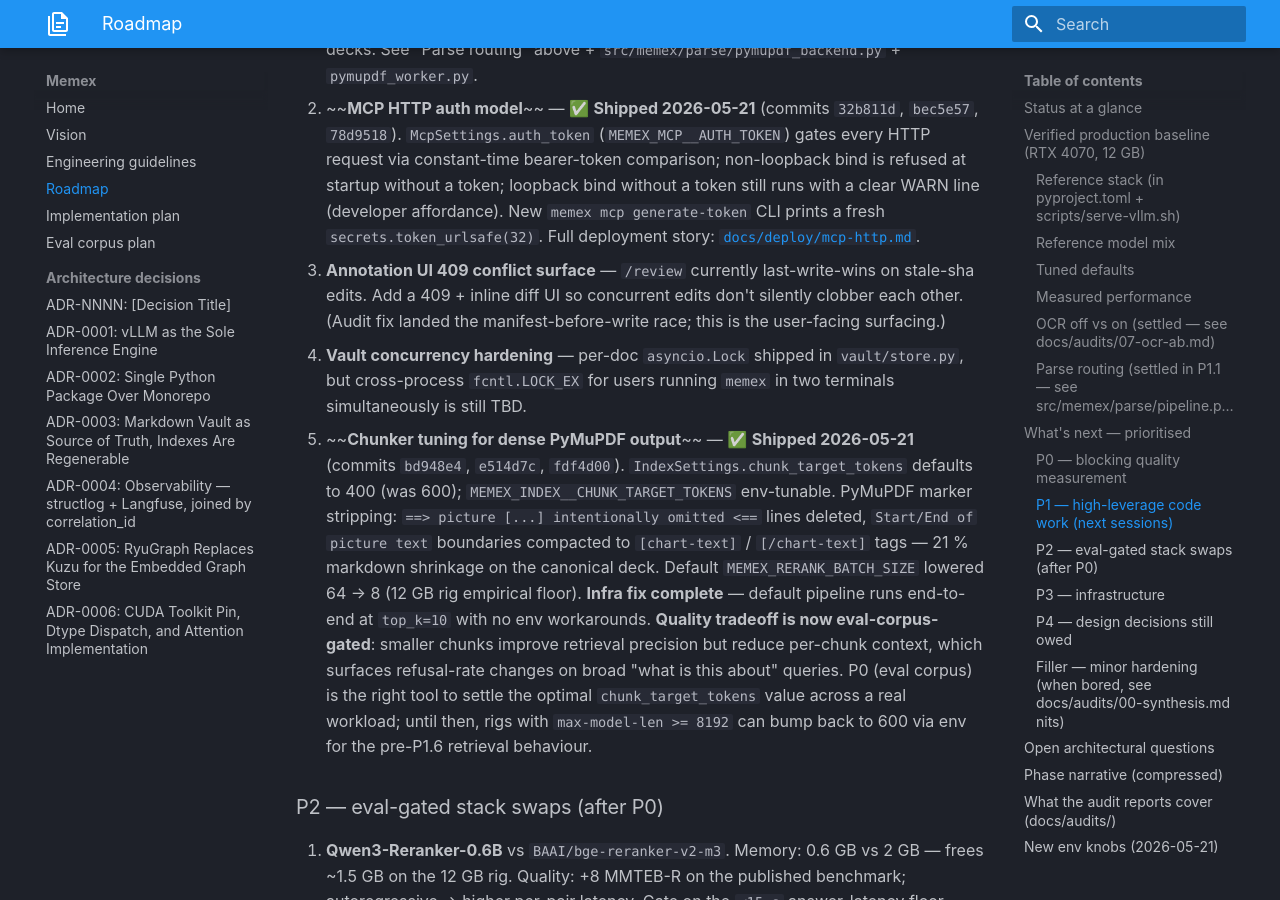
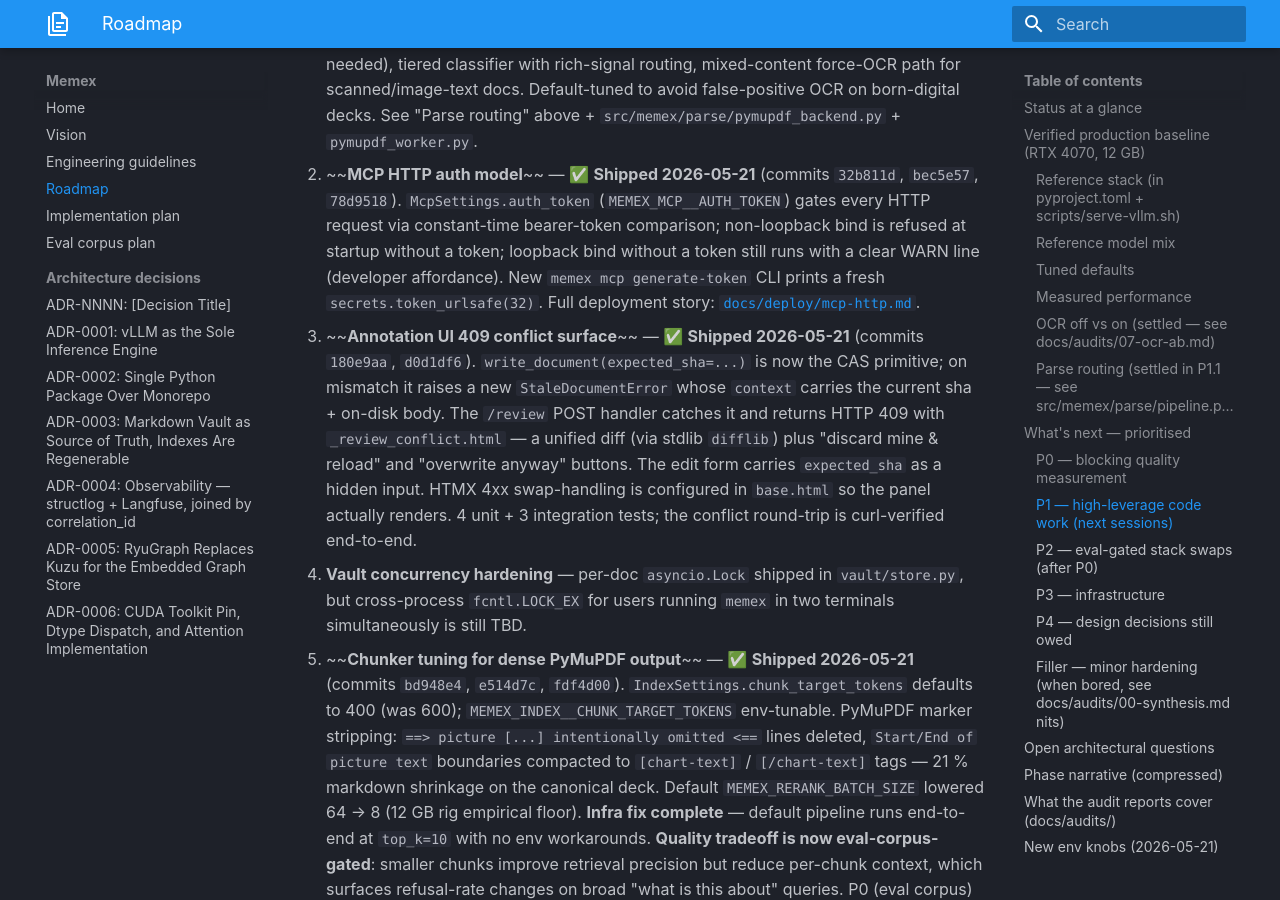
Before and after one commit to Zenetusken/memex, an MkDocs documentation site: the page built from docs/ROADMAP.md, in a window 1280 px wide and 900 px high, scrolled down 4254 px. Built offline with MkDocs 1.6.1 and Material for MkDocs 9.7.7, drawn with Linux system fonts in a browser that asks for light colours; some of the changed text lies outside the part shown.

Commit message:
docs/ROADMAP: P1.4 annotation UI 409 conflict surface shipped
- Mark P1.4 shipped in the status table (commits 180e9aa, d0d1df6).
- Strike the P1 bullet and replace with a one-paragraph shipped
  summary covering both the backend CAS (StaleDocumentError +
  expected_sha on write_document) and the UI surface (409 with
  unified-diff panel + discard/overwrite buttons + HTMX 4xx config).
- Add the P1.4 phase-narrative line.
- Bump commit count (34 → 36).
- Bump test count (130 → 137) — 4 vault-CAS unit + 3 webui-conflict
  integration tests.

Co-Authored-By: Claude Opus 4.7 <noreply@anthropic.com>

```diff
--- a/docs/ROADMAP.md
+++ b/docs/ROADMAP.md
@@ -21,10 +21,11 @@ The blueprint in [`IMPLEMENTATION-PLAN.md`](IMPLEMENTATION-PLAN.md) is the archi
 | **P1.1** | **PyMuPDF4LLM pre-filter with tiered routing classifier** | ✅ **Shipped + live-verified** (2026-05-21) |
 | **P1.6** | **Chunker tuning + rerank-batch default for dense PyMuPDF chunks** | ✅ **Shipped + live-verified** (2026-05-21) |
 | **P1.2** | **MCP HTTP bearer-token auth + safe-bind default** | ✅ **Shipped + live-verified** (2026-05-21) |
+| **P1.4** | **Annotation UI 409 conflict surface + vault CAS** | ✅ **Shipped + live-verified** (2026-05-21) |
 
-**File count:** 79 Python files in `src/memex/` + `tests/` + `scripts/`, all parse-clean. 7 ADRs. 8 audit reports under `docs/audits/`. 34 commits on `main` (public at `github.com/Zenetusken/memex`).
+**File count:** 80 Python files in `src/memex/` + `tests/` + `scripts/`, all parse-clean. 7 ADRs. 8 audit reports under `docs/audits/`. 36 commits on `main` (public at `github.com/Zenetusken/memex`).
 
-**Test suite:** 130/130 green on the reference rig (106 pre-existing + 22 mcp-auth unit + 2 mcp-server integration). Linux + pyseccomp; 128/130 + 2 seccomp-skipped on environments without privileged seccomp.
+**Test suite:** 137/137 green on the reference rig (130 pre-existing + 4 vault-CAS unit + 3 webui-conflict integration). Linux + pyseccomp; 135/137 + 2 seccomp-skipped on environments without privileged seccomp.
 
 ---
 
@@ -98,7 +99,7 @@ PDFs now run through a tiered classifier before Docling. Producer metadata is th
 
 2. ~~**PyMuPDF4LLM pre-filter**~~ — ✅ **Shipped 2026-05-21** (commits `9e02042`, `3773801`). 2.9× wall-clock speedup on the canonical 109-page deck (33 s vs 96 s), 67% more markdown extracted (chart text captured via PDF text operators, no OCR needed), tiered classifier with rich-signal routing, mixed-content force-OCR path for scanned/image-text docs. Default-tuned to avoid false-positive OCR on born-digital decks. See "Parse routing" above + `src/memex/parse/pymupdf_backend.py` + `pymupdf_worker.py`.
 3. ~~**MCP HTTP auth model**~~ — ✅ **Shipped 2026-05-21** (commits `32b811d`, `bec5e57`, `78d9518`). `McpSettings.auth_token` (`MEMEX_MCP__AUTH_TOKEN`) gates every HTTP request via constant-time bearer-token comparison; non-loopback bind is refused at startup without a token; loopback bind without a token still runs with a clear WARN line (developer affordance). New `memex mcp generate-token` CLI prints a fresh `secrets.token_urlsafe(32)`. Full deployment story: [`docs/deploy/mcp-http.md`](deploy/mcp-http.md).
-4. **Annotation UI 409 conflict surface** — `/review` currently last-write-wins on stale-sha edits. Add a 409 + inline diff UI so concurrent edits don't silently clobber each other. (Audit fix landed the manifest-before-write race; this is the user-facing surfacing.)
+4. ~~**Annotation UI 409 conflict surface**~~ — ✅ **Shipped 2026-05-21** (commits `180e9aa`, `d0d1df6`). `write_document(expected_sha=...)` is now the CAS primitive; on mismatch it raises a new `StaleDocumentError` whose `context` carries the current sha + on-disk body. The `/review` POST handler catches it and returns HTTP 409 with `_review_conflict.html` — a unified diff (via stdlib `difflib`) plus "discard mine & reload" and "overwrite anyway" buttons. The edit form carries `expected_sha` as a hidden input. HTMX 4xx swap-handling is configured in `base.html` so the panel actually renders. 4 unit + 3 integration tests; the conflict round-trip is curl-verified end-to-end.
 5. **Vault concurrency hardening** — per-doc `asyncio.Lock` shipped in `vault/store.py`, but cross-process `fcntl.LOCK_EX` for users running `memex` in two terminals simultaneously is still TBD.
 6. ~~**Chunker tuning for dense PyMuPDF output**~~ — ✅ **Shipped 2026-05-21** (commits `bd948e4`, `e514d7c`, `fdf4d00`). `IndexSettings.chunk_target_tokens` defaults to 400 (was 600); `MEMEX_INDEX__CHUNK_TARGET_TOKENS` env-tunable. PyMuPDF marker stripping: `==> picture [...] intentionally omitted <==` lines deleted, `Start/End of picture text` boundaries compacted to `[chart-text]` / `[/chart-text]` tags — 21 % markdown shrinkage on the canonical deck. Default `MEMEX_RERANK_BATCH_SIZE` lowered 64 → 8 (12 GB rig empirical floor). **Infra fix complete** — default pipeline runs end-to-end at `top_k=10` with no env workarounds. **Quality tradeoff is now eval-corpus-gated**: smaller chunks improve retrieval precision but reduce per-chunk context, which surfaces refusal-rate changes on broad "what is this about" queries. P0 (eval corpus) is the right tool to settle the optimal `chunk_target_tokens` value across a real workload; until then, rigs with `max-model-len >= 8192` can bump back to 600 via env for the pre-P1.6 retrieval behaviour.
 
@@ -163,8 +164,9 @@ Detailed per-phase log lives in git history + `docs/audits/`. The compressed ver
 - **P1.1 — PyMuPDF4LLM pre-filter** (2026-05-21): subprocess-sandboxed pymupdf worker, rich-signal collection (producer metadata, char distribution, image area, mojibake ratio, markdown structure), tiered classifier (`_classify` in `parse/pipeline.py`) with mixed-content force-OCR routing. `<br>` normalisation in the worker so chart-extracted runs become paragraph breaks. `MEMEX_RERANK_TOP_K` + `MEMEX_RERANK_BATCH_SIZE` env knobs for tight-rig context fit. 18 new tests (12 classifier unit + 6 pipeline integration).
 - **P1.6 — Chunker tuning + rerank-batch default** (2026-05-21): added `IndexSettings` exposing `chunk_target_tokens` (default 400) and `chunk_overlap_tokens` (default 60), both env-tunable. Stripped PyMuPDF's structural metadata in the worker (image-omitted lines deleted; picture-text boundaries compacted to `[chart-text]` tags) — 21 % markdown shrinkage. Lowered default `MEMEX_RERANK_BATCH_SIZE` from 64 → 8 to fit 12 GB rigs running the 8B-AWQ orchestrator. Default pipeline now runs end-to-end at `top_k=10` without env workarounds; the quality side of the chunker tradeoff is eval-corpus-gated.
 - **P1.2 — MCP HTTP bearer-token auth** (2026-05-21): new `McpSettings.auth_token` (`MEMEX_MCP__AUTH_TOKEN`, `SecretStr`), `mcp/auth.py` with `BearerAuthMiddleware` (constant-time, never logs the token) + `validate_bind` (refuses non-loopback bind without a token), `serve_http` branches on token presence, new `memex mcp generate-token` CLI helper, deploy doc at `docs/deploy/mcp-http.md`. 22 unit + 2 integration tests; stdio transport unaffected.
+- **P1.4 — Annotation UI 409 conflict surface** (2026-05-21): new `StaleDocumentError` + `expected_sha` parameter on `write_document` (constant-time CAS inside the per-doc lock). `/review` now catches stale-sha submits, rolls back the anticipated-manifest update, and renders `_review_conflict.html` with HTTP 409 — unified diff (stdlib `difflib`) + "discard mine & reload" + "overwrite anyway" buttons. HTMX `responseHandling` configured in `base.html` to swap 4xx into the target so the panel actually shows up. Diff CSS in `style.css` (emerald-300 / red-300 / sky-300 / zinc-400). 4 unit + 3 integration tests.
 
-For the full per-commit log: `git log --oneline` (34 commits as of 2026-05-21).
+For the full per-commit log: `git log --oneline` (36 commits as of 2026-05-21).
 
 ---
 
```
